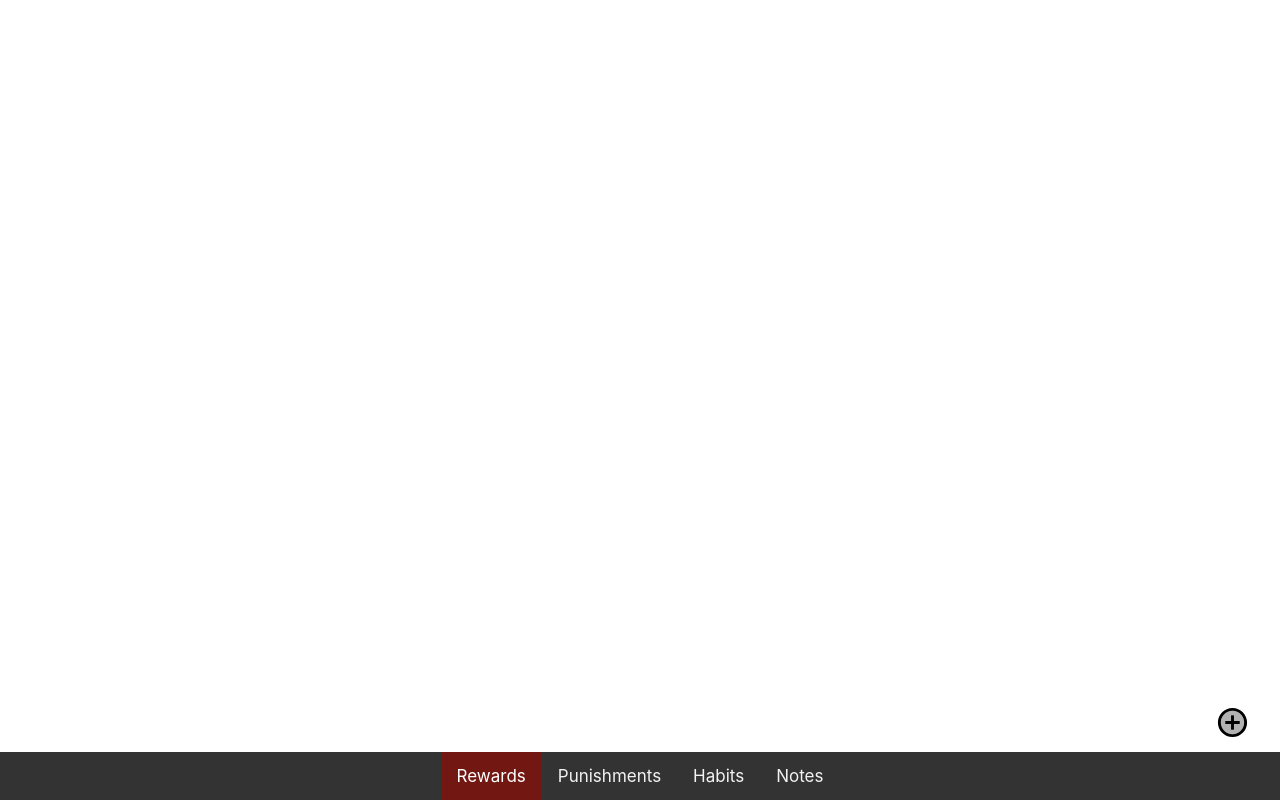
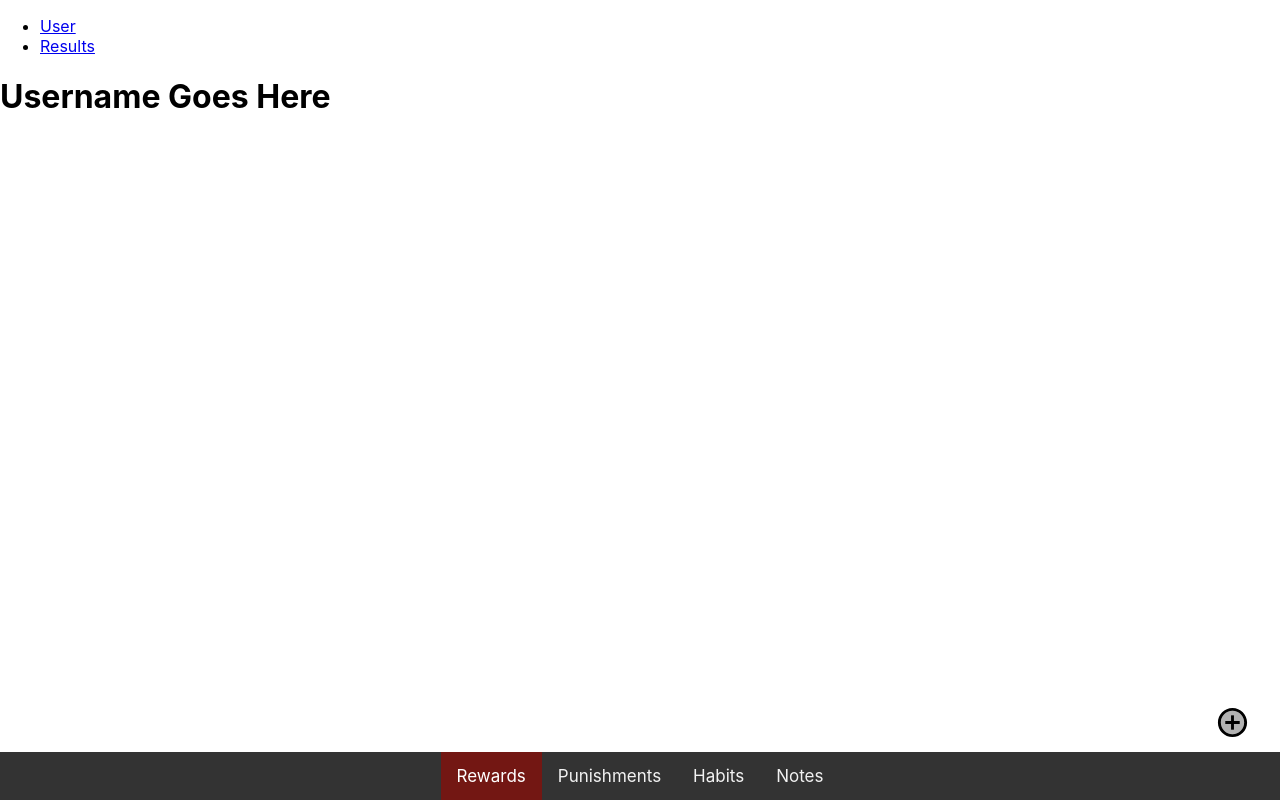
Before and after one commit to alexis-alonso/trainer, a React (Create React App) app: page / in a window 1280 px wide. Built offline with nearby package versions, Linux system fonts and the light colour scheme.

Commit message:
sidebar tabs with BrowserRouter test complete

```diff
--- a/src/components/Sidebar.js
+++ b/src/components/Sidebar.js
@@ -1,5 +1,6 @@
 import { useState } from 'react';
 import { BrowserRouter, Routes, Route } from 'react-router-dom';
+import Layout from './side/Layout';
 import User from './side/User';
 import Results from './side/Results'
 
@@ -7,8 +8,10 @@
     return (
         <BrowserRouter>
             <Routes>
-                <Route index element={<User />} />
-                <Route path="Results" element={<Results />} />
+                <Route path="/" element={<Layout />}>
+                    <Route index element={<User />} />
+                    <Route path="Results" element={<Results />} />
+                </Route>
             </Routes>
         </BrowserRouter>
     );
--- /dev/null
+++ b/src/components/side/Layout.js
@@ -0,0 +1,22 @@
+import { Outlet, Link } from "react-router-dom";
+
+const Layout = () => {
+  return (
+    <>
+      <nav>
+        <ul>
+          <li>
+            <Link to="/">User</Link>
+          </li>
+          <li>
+            <Link to="/Results">Results</Link>
+          </li>
+        </ul>
+      </nav>
+
+      <Outlet />
+    </>
+  )
+};
+
+export default Layout;
--- a/src/components/side/Results.js
+++ b/src/components/side/Results.js
@@ -1,5 +1,7 @@
-export default function User() {
-    <div className="Results">
-        <h1>Results</h1>
-    </div>
+export default function Results() {
+    return (
+        <div className="Results">
+            <h1>Results Goes Here</h1>
+        </div>
+    )
 }
--- a/src/components/side/User.js
+++ b/src/components/side/User.js
@@ -1,5 +1,7 @@
 export default function User() {
-    <div className="User">
-        <h1>Username Goes Here</h1>
-    </div>
+    return (
+        <div className="User">
+            <h1>Username Goes Here</h1>
+        </div>
+    )
 }
```
